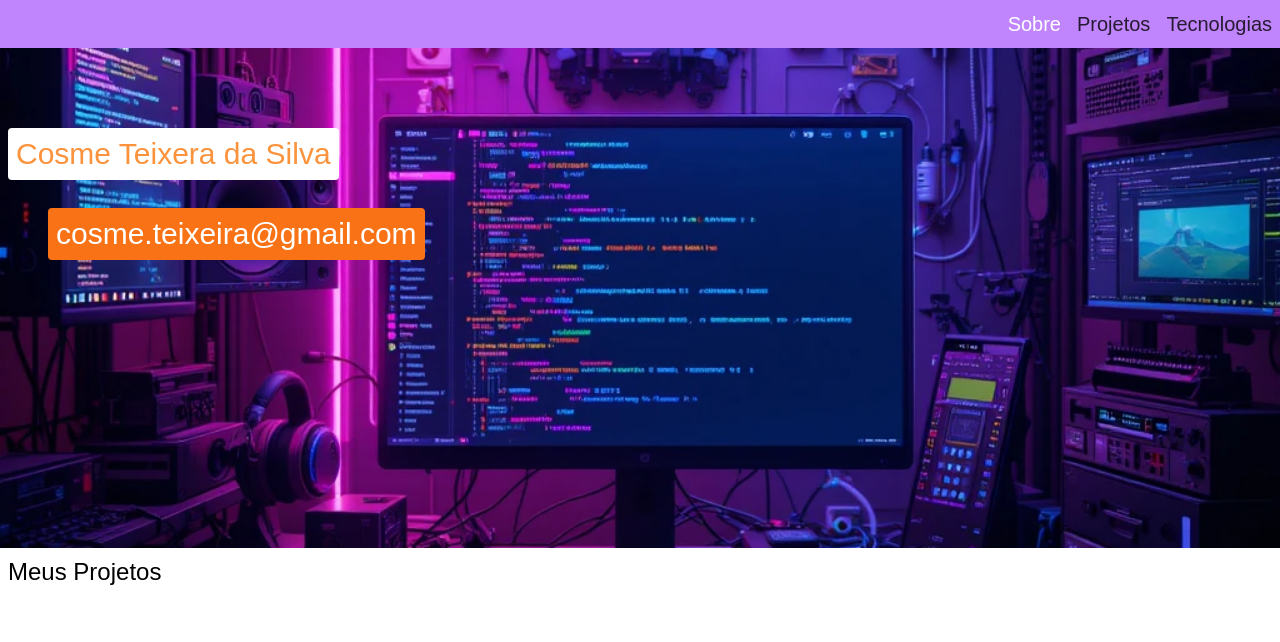
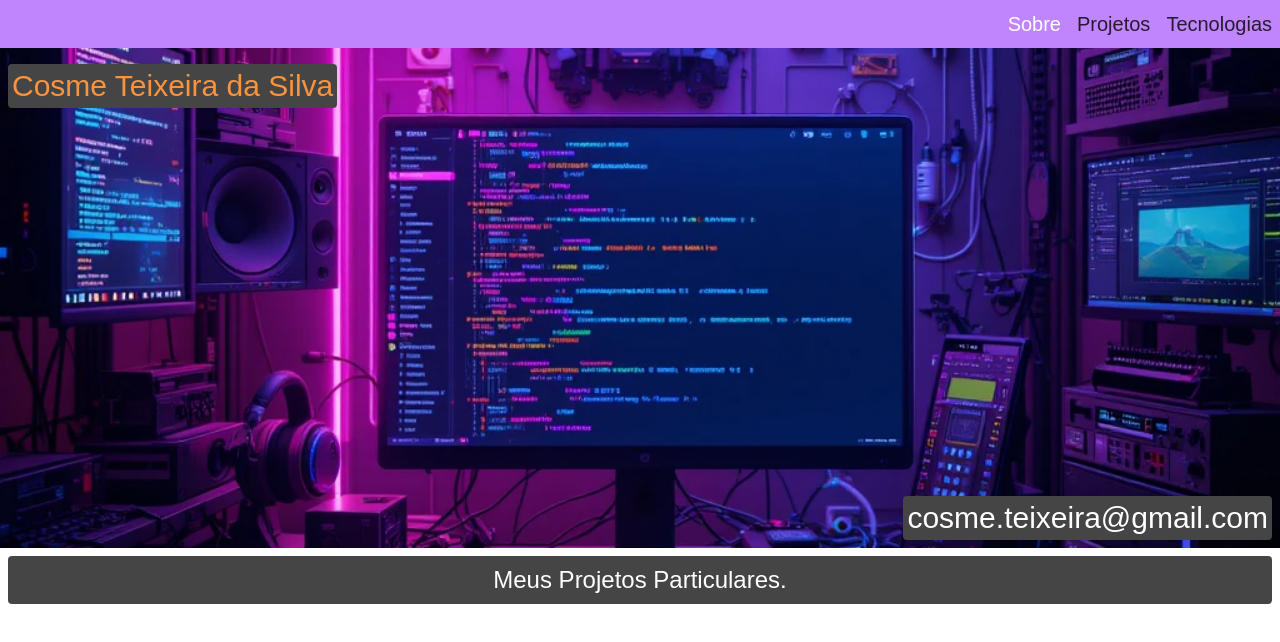
Before and after one commit to cosmeTeixeiraSilva/portifolio, a Next.js app: page / in a window 1280 px wide. Shown: the top 642 px of the page. Built offline with nearby package versions, Linux system fonts and the light colour scheme.

Commit message:
atualizando

```diff
--- a/app/_components/hero.jsx
+++ b/app/_components/hero.jsx
@@ -14,13 +14,13 @@ export default function Hero() {
       />
 
       <h1
-        className="z-50 absolute top-20 left-2 bg-white text-sm p-2 rounded text-orange-400 sm:text-3xl
+        className="z-50 absolute top-4 left-2 bg-[#454545] text-sm p-1 rounded text-orange-400 sm:text-3xl
   "
       >
-        Cosme Teixera da Silva
+        Cosme Teixeira da Silva
       </h1>
       <h1
-        className="z-50 absolute top-40 left-12 bg-orange-500 text-sm sm:text-3xl p-2 rounded text-white
+        className="z-50 absolute bottom-2 right-2 bg-[#454545] text-sm sm:text-3xl p-1 rounded text-white
   "
       >
         cosme.teixeira@gmail.com
--- a/app/_components/projetos.jsx
+++ b/app/_components/projetos.jsx
@@ -1,7 +1,9 @@
 export default function Projetos() {
   return (
-    <div className="h-[600px] w-full bg-white text-black text-3xl p-2 text-sm sm:text-2xl">
-      Meus Projetos
+    <div className="h-[600px] w-full bg-white text-black  p-2 text-sm sm:text-2xl ">
+      <div className="bg-[#454545] p-2 m-0 rounded text-white w-full text-center">
+        Meus Projetos Particulares.
+      </div>
     </div>
   );
 }
```
